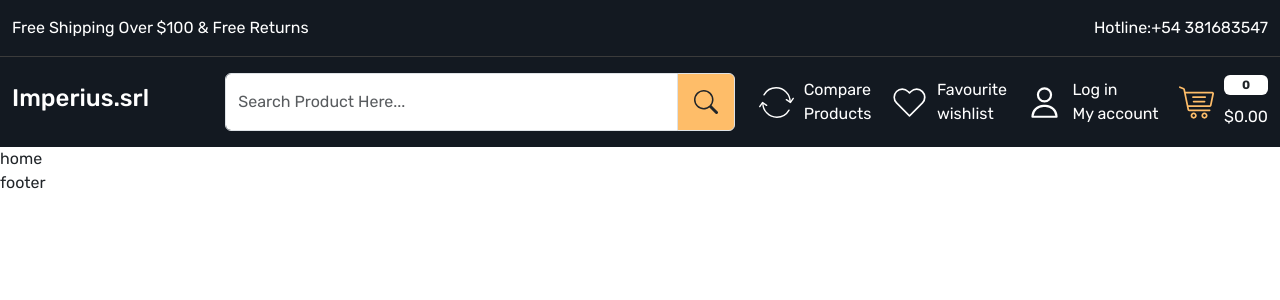
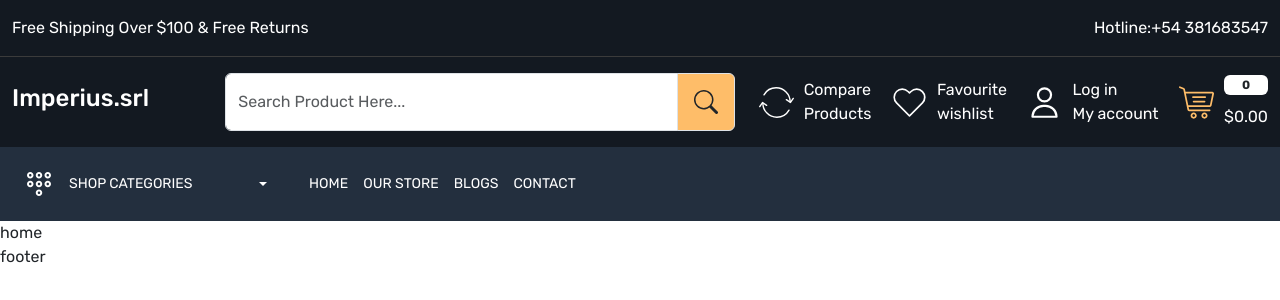
Before and after one commit to Izan0501/imperius.srl-mern, a React (Create React App) app: page / in a window 1280 px wide. Shown: the top 300 px of the page. Built offline with nearby package versions, Linux system fonts and the light colour scheme.

Commit message:
addFinalHeaderStyles

```diff
--- a/src/App.css
+++ b/src/App.css
@@ -8,6 +8,7 @@
   --color-131921: #131921;
   --color-3b4149: #3b3b3b;
   --color-febd69: #febd69;
+  --color-232f3e: #232f3e;
 }
 
 body {
@@ -31,6 +32,9 @@
   gap: 15px;
 }
 
+.gap-30{
+  gap: 30px
+}
 /*Header Section*/
 .header-top-strip {
   border-bottom: 1px solid var(--color-3b4149);
@@ -41,6 +45,11 @@
   background-color: var(--color-131921);
 }
 
+.header-bottom{
+  background-color: var(--color-232f3e);
+}
+
+
 .header-upper .input-group-text {
   background-color: var(--color-febd69);
 }
@@ -50,9 +59,41 @@
   height: 35px;
 }
 
+.header-bottom .menu-links a,
+.header-bottom .dropdown button {
+  color: white;
+  font-size: 14px;
+  line-height: 18px;
+  font-weight: 400;
+  letter-spacing: .3;
+  text-transform: uppercase;
+}
 
+.header-bottom .dropdown button::before{
+  contain: url("../public/images/menu.svg");
+}
 
+.header-bottom .dropdown button:focus{
+  box-shadow: none;
 
+}
+
+.header-bottom .dropdown-menu{
+  background-color: var(--color-131921);
+  width: 100%;
+  transform: translate3d(0px, 57px, 0px) !important;
+}
+
+.header-bottom .dropdown-item:hover{
+  background-color: var(--color-232f3e);
+  color: var(--color-febd69) !important;
+}
+
+.header-bottom .dropdown-item{
+  padding: 20px;
+  margin-bottom: 3px;
+  border-bottom: 1px solid var(--color-3b4149);
+}
 
 
 /*Header Section End*/
--- a/src/components/Header.js
+++ b/src/components/Header.js
@@ -5,6 +5,7 @@
 const Header = () => {
   return (
     <>
+      {/* Top Header */}
       <header className="header-top-strip py-3">
         <div className="container-xxl">
           <div className="row">
@@ -19,6 +20,7 @@
           </div>
         </div>
       </header>
+      {/* Middle Header */}
       <header className="header-upper py-3">
         <div className="container-xxl">
           <div className="row align-items-center">
@@ -60,7 +62,7 @@
                   <Link className='d-flex align-items-center gap-10 text-white'>
                     <img src="images/user.svg" alt="cart" />
                     <p className='mb-0'>
-                    Log in <br/> My account
+                      Log in <br /> My account
                     </p>
                   </Link>
                 </div>
@@ -78,6 +80,52 @@
           </div>
         </div>
       </header>
+      {/* End Header */}
+      <header className="header-bottom py-3">
+        <div className="container-xxl">
+          <div className="row">
+            <div className="col-12">
+              <div className="menu-bottom d-flex align-items-center gap-30">
+                <div>
+                  <div className="dropdown">
+                    <button className="btn btn-secondary dropdown-toggle bg-transparent border-0 d-flex gap-15 align-items-center justify-content-center" type="button" data-bs-toggle="dropdown" aria-expanded="false">
+                      <img src="/images/menu.svg" alt="" /><span className='me-5 d-inline-block'>Shop Categories</span>
+                    </button>
+                    <ul className="dropdown-menu">
+                      <li><Link className="dropdown-item text-white" to=""
+                      >Action</Link></li>
+                      <li><Link className="dropdown-item text-white" to=""
+                      >Another action</Link></li>
+                      <li><Link className="dropdown-item text-white" to=""
+                      >Something else here</Link></li>
+                    </ul>
+                  </div>
+                </div>
+                <div className="menu-links ">
+                  <div className="d-flex align-items-center gap-15">
+                    <NavLink
+                      to='/'>
+                      Home
+                    </NavLink>
+                    <NavLink
+                      to='/'>
+                      Our Store
+                    </NavLink>
+                    <NavLink
+                      to='/'>
+                      Blogs
+                    </NavLink>
+                    <NavLink
+                      to='/contact'>
+                      Contact
+                    </NavLink>
+                  </div>
+                </div>
+              </div>
+            </div>
+          </div>
+        </div>
+      </header>
     </>
   )
 }
```
